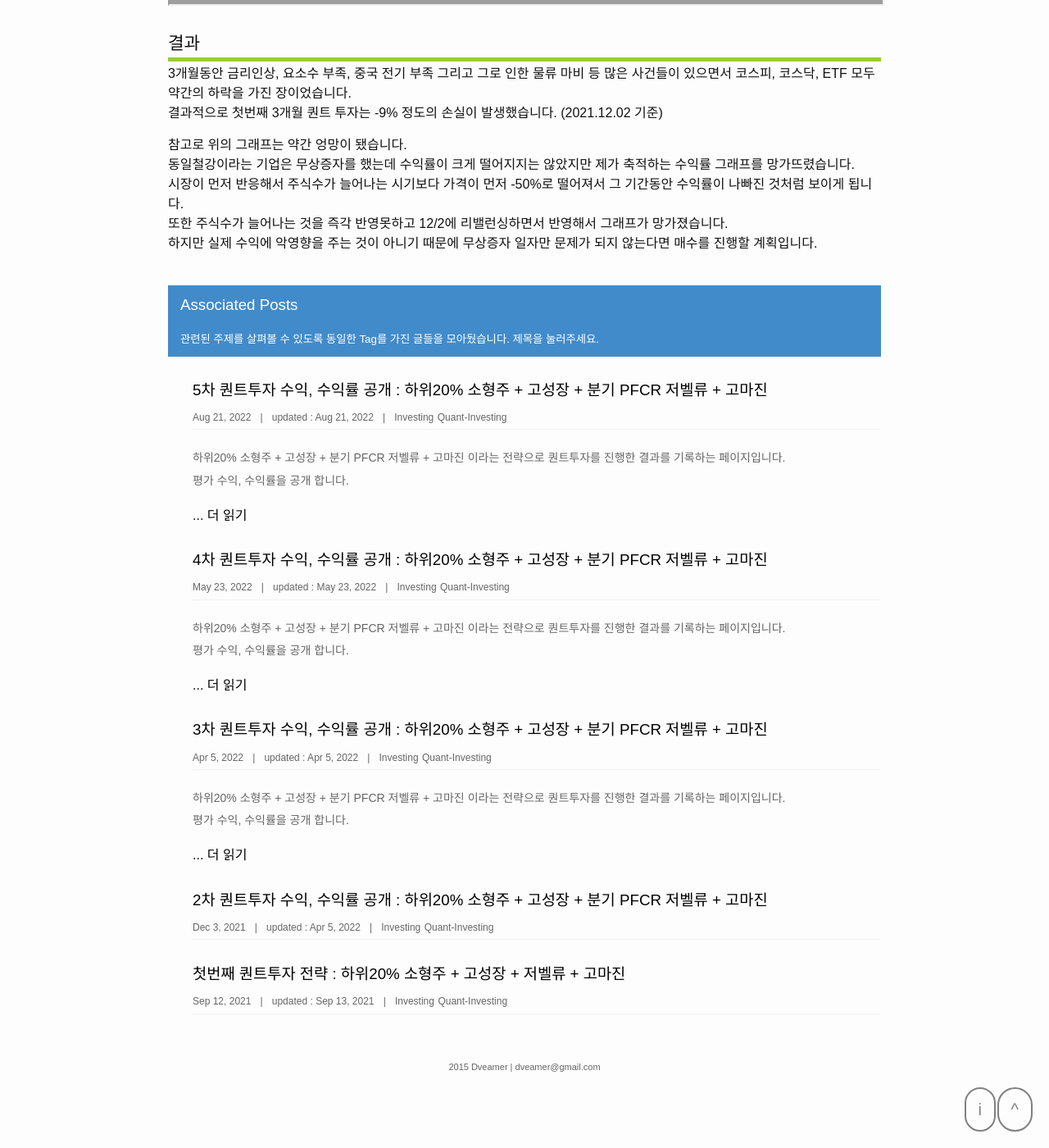
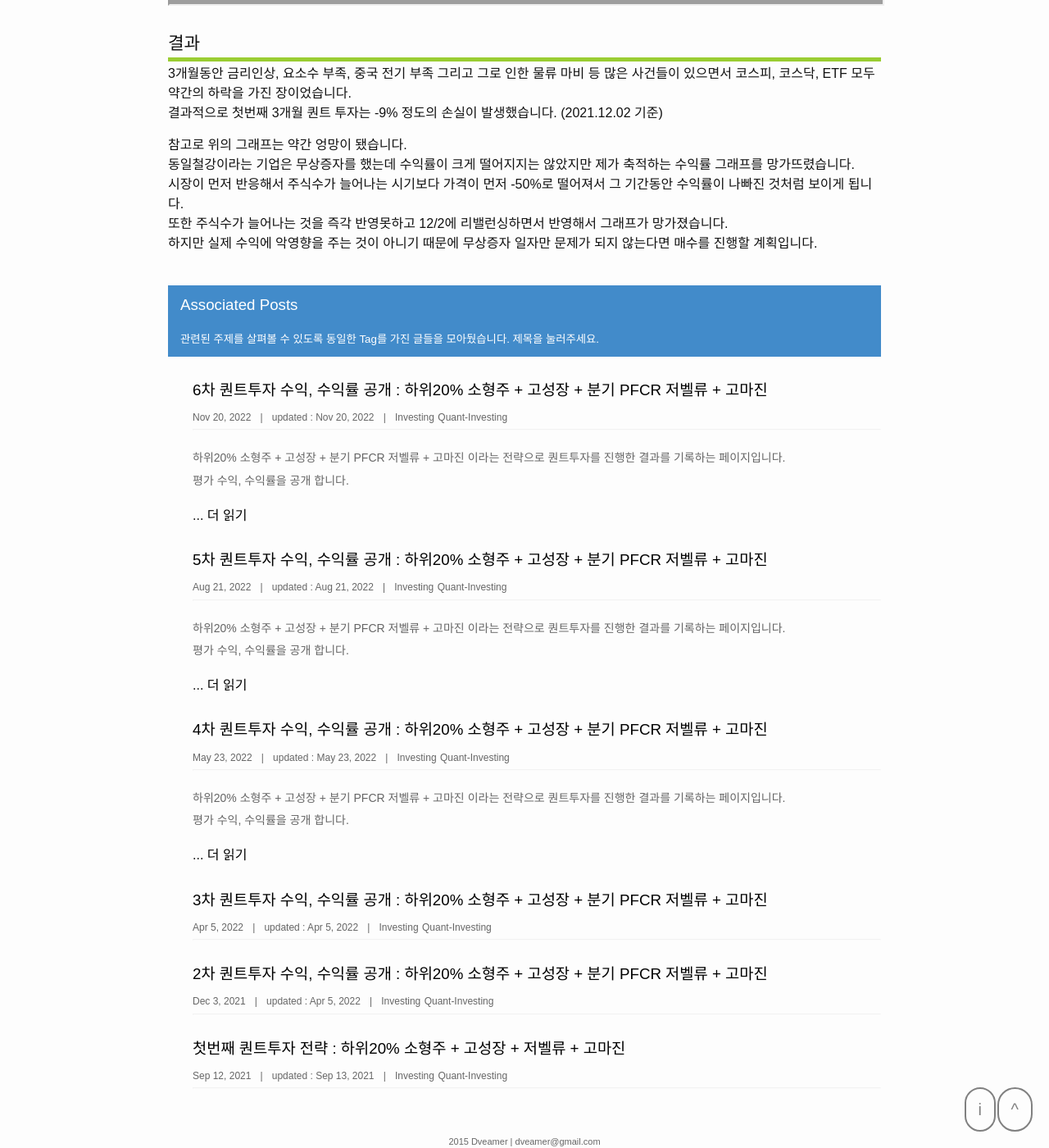
Before and after one commit to dveamer/dveamer.github.io, a Jekyll site: the page built from _posts/Investing/2021-09-12-MyFirstStrategyResult.md, in a window 1280 px wide and 1400 px high, scrolled down 2766 px. Shown: the whole window at 82% size. Built offline with Jekyll 4.4.1, drawn with Linux system fonts in a browser that asks for light colours; some of the changed lines change nothing that is shown; grey boxes are pictures that could not be loaded.

Commit message:
homepage

```diff
--- a/_posts/Investing/2022-08-21-MyFifthQuantInvestingResult.md
+++ b/_posts/Investing/2022-08-21-MyFifthQuantInvestingResult.md
@@ -65,14 +65,24 @@
 
 아래 수익률 현황은 매수, 매도 수수료 같은 비용 계산을 포함하지 않은 정보입니다. 또한 실제와 약간의 오차가 있을 수 있습니다.
 
-<iframe src="https://docs.google.com/spreadsheets/d/e/2PACX-1vRHclJcL_QjTWm0g7gGzg-zn501Naf9ooeW5baGNkW86TSpbHulGFBWhZr77I9qk_HN7apM5oJSyUOg/pubhtml?gid=1967941242&amp;single=true&amp;widget=true&amp;headers=false" style="width:100%;min-height:700px;max-height:2200px;"></iframe>
+<iframe src="https://docs.google.com/spreadsheets/d/e/2PACX-1vRHclJcL_QjTWm0g7gGzg-zn501Naf9ooeW5baGNkW86TSpbHulGFBWhZr77I9qk_HN7apM5oJSyUOg/pubhtml?gid=2059109509&single=true" style="width:100%;min-height:700px;max-height:2200px;"></iframe>
 <!--ads-->
 
 ## 수익률 그래프
 
 투자금 추가가 없는 관계로 그래프는 지난 투자와 이어서 작성합니다.
 
-<iframe src="https://docs.google.com/spreadsheets/d/e/2PACX-1vRHclJcL_QjTWm0g7gGzg-zn501Naf9ooeW5baGNkW86TSpbHulGFBWhZr77I9qk_HN7apM5oJSyUOg/pubhtml?gid=1631942239&single=true" style="width:100%;min-height:500px;max-height:2200px;"></iframe>
+<iframe src="https://docs.google.com/spreadsheets/d/e/2PACX-1vRHclJcL_QjTWm0g7gGzg-zn501Naf9ooeW5baGNkW86TSpbHulGFBWhZr77I9qk_HN7apM5oJSyUOg/pubhtml?gid=1423457495&single=true" style="width:100%;min-height:500px;max-height:8000px;"></iframe>
 
+## 결과
 
-<iframe src="https://docs.google.com/spreadsheets/d/e/2PACX-1vRHclJcL_QjTWm0g7gGzg-zn501Naf9ooeW5baGNkW86TSpbHulGFBWhZr77I9qk_HN7apM5oJSyUOg/pubhtml?gid=1057887183&single=true" style="width:100%;min-height:500px;max-height:5000px;"></iframe>
+인플레이션, 금리상승, 전쟁 등으로 2022년 3분기도 전 세계의 대부분의 시장이 좋지 않았습니다.
+그래도 3분기 동안에는 최종적으로는 +1.58%로 마무리했고 누적 총수익은 -8.08%로 마무리 되었습니다.
+
+정리를 하면서 발견한 내용인데 이글루라는 기업은 21년도에 잦은 자가주식처분을 해서 투자대상에서 제외했었는데 자기주식처분 목적이 주식매수선택권 행사와 직원 상여금 또는 투자 등과 같은 스타트업에서 발생하는 자연스러운 행위로 다음에는 목적을 살핀 후 투자대상에서 제외하지 않기로 결정했습니다.
+
+그 외의 제외했던 기업들은 별다른 특이사항은 없었습니다.
+
+퀀트킹에 대해서 발견한 특이사항이 하나 있습니다.
+백테스트 기간이 최대 14년도로 되어있는데 그러다보니 이제 2008년도에 대한 백테스팅이 거의 이뤄지지 않는 다는 점입니다.
+그러다보니 수익률도 변하고 MDD도 변하게 됩니다. 전략을 변경하게 되면 가장 심하게 떨어진 2008년도의 MDD를 파악할 수 없다는 이야기 입니다.
--- /dev/null
+++ b/_posts/Investing/2022-08-21-MySixthQuantInvestingResult.md
@@ -0,0 +1,78 @@
+---
+layout: post
+title:  "6차 퀀트투자 수익, 수익률 공개 : 하위20% 소형주 + 고성장 + 분기 PFCR 저벨류 + 고마진"
+date: 2022-11-20 00:00:00
+lastmod: 2022-11-20 00:00:00
+categories: Investing
+tags: Investing Quant-Investing
+hidden: true
+published: true
+---
+
+하위20% 소형주 + 고성장 + 분기 PFCR 저벨류 + 고마진 이라는 전략으로 퀀트투자를 진행한 결과를 기록하는 페이지입니다.
+평가 수익, 수익률을 공개 합니다.
+
+<!--more-->
+
+google spreadsheet 의 googlefinance 기능을 이용했기 때문에 실시간 현재가를 출력하지 않습니다.
+주식시장이 종료되고 난 후 넉넉히 시간을 두고 오후 4시 40분 이후에 확인하는 것이 좋습니다.
+
+## 투자 전략
+
+  * 전략 : 하위20% 소형주 + 고성장 + 분기 PFCR 저벨류 + 고마진
+  * 리밸런싱 주기 : 분기별(3/31, 5/31, 8/31, 11/30)
+  * 종목 개수 : 20 종목
+  * 제외 업종 : 해외본사(중국기업 등), 스팩, 금융, 지주사 업종
+  * 거래정지시 손실처리율 : 100%
+  * 수수료 + 슬리피지 : 1%
+
+## 백테스트 결과
+
+  * 백테스트 툴 : [퀀트킹](http://www.quantking.co.kr)
+  * 백테스트 기간 : 14개년 (2008~2022)
+
+|연평균 수익률|월평균 수익률|누적 수익률|MDD|거래정지 종목수|
+|---:|---:|---:|---:|---:|
+|50.2%|3.7%|29,860.1%|27.3|1|
+
+
+## 변경 사항
+
+### 매수 시기
+
+11월 20일 퀀트킹 기준으로 이미 95.4%의 2분기 공시정보가 업데이트가 완료된 상황이라 11월 21일 리밸런싱을 진행했습니다.
+
+### 퀀트데이터 vs 백테스트
+
+구매시점에는 퀀트데이터를 이용했었는데 백테스트의 결과와 차이가 발생하는 케이스가 있어서 이번부터는 리밸런싱 당일 백테스트를 돌려서 나온 결괄르 이용하기로 했습니다.
+아마도 퀀트데이터는 현제 주가 반영이 느린 것으로 보여집니다.
+
+### 매수 제외 기업
+
+10년치 공시자료를 기준으로 확인결과,
+
+전환사채(1곳)을 매수 대상에서 제외했습니다.
+
+2023년 4월과 5월에 두개의 전환사채가 만료되는데 요즘 시장 상황이 돈을 다시 끌어오기 어려운 상황이라고 판단되어 매수 대상에서 제외했습니다.
+
+그 외에도 전환사채를 가진 기업이 5곳 더 있었지만 만료기간이 투자기간과 무관하고 주식전환가액이 현재가격보다 낮은 관계로 제외하지 않았습니다.
+
+### 5일간 평균거래대금
+
+5일간 평균거래대금이 0.1억 이상인 건들을 대상으로 했습니다.
+
+## 종목별 수익률 현황
+
+아래 수익률 현황은 매수, 매도 수수료 같은 비용 계산을 포함하지 않은 정보입니다. 또한 실제와 약간의 오차가 있을 수 있습니다.
+
+<iframe src="https://docs.google.com/spreadsheets/d/e/2PACX-1vRHclJcL_QjTWm0g7gGzg-zn501Naf9ooeW5baGNkW86TSpbHulGFBWhZr77I9qk_HN7apM5oJSyUOg/pubhtml?gid=1967941242&amp;single=true&amp;widget=true&amp;headers=false" style="width:100%;min-height:700px;max-height:2200px;"></iframe>
+<!--ads-->
+
+## 수익률 그래프
+
+투자금 추가가 없는 관계로 그래프는 지난 투자와 이어서 작성합니다.
+
+<iframe src="https://docs.google.com/spreadsheets/d/e/2PACX-1vRHclJcL_QjTWm0g7gGzg-zn501Naf9ooeW5baGNkW86TSpbHulGFBWhZr77I9qk_HN7apM5oJSyUOg/pubhtml?gid=1631942239&single=true" style="width:100%;min-height:500px;max-height:2200px;"></iframe>
+
+
+<iframe src="https://docs.google.com/spreadsheets/d/e/2PACX-1vRHclJcL_QjTWm0g7gGzg-zn501Naf9ooeW5baGNkW86TSpbHulGFBWhZr77I9qk_HN7apM5oJSyUOg/pubhtml?gid=1057887183&single=true" style="width:100%;min-height:500px;max-height:5000px;"></iframe>
```
